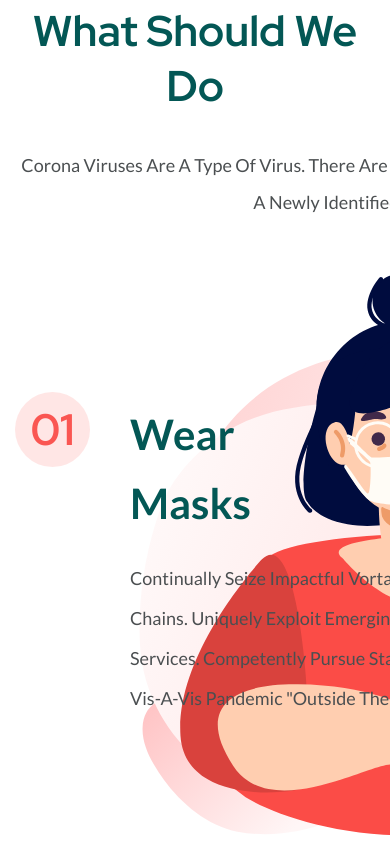
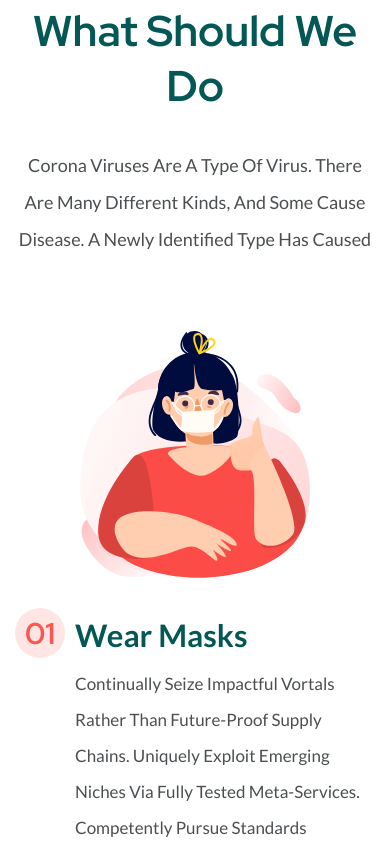
Before and after one commit to kapitoxa/covid-19-landing, a website: page src/index.html in a window 390 px wide. Shown: the part 4809-5650 px from the top of the page. Drawn offline with nearby package versions, Linux system fonts and the light colour scheme; files that its build step writes are made by us from their sources; files whose address does not match are found by name.

Commit message:
'protection' section adaptation

```diff
--- a/src/sass/blocks/_protection.scss
+++ b/src/sass/blocks/_protection.scss
@@ -27,12 +27,12 @@
         &__text {
             position: relative;
             width: 50%;
-            margin-left: 115px;
+            padding-left: 115px;
         }
         &__step {
             position: absolute;
             top: 0;
-            left: -115px;
+            left: 0;
             display: flex;
             justify-content: center;
             align-items: center;
--- /dev/null
+++ b/src/sass/blocks/media/_protection.scss
@@ -0,0 +1,94 @@
+@media (max-width: 1519px) {
+    .protection {
+        min-height: 2210px;
+        &-item {
+            &__text {
+                padding-left: 90px;
+                width: 60%;
+            }
+            &__step {
+                width: 65px;
+                height: 65px;
+                font-size: 40px;
+            }
+            &__title {
+                font-size: 38px;
+                line-height: 55px;
+            }
+            &__picture-wrapper {
+                padding: 20px;
+                width: 40%;
+            }
+            &__picture {
+                max-width: 100%;
+            }
+        }
+    }
+}
+
+@media (max-width: 1199px) {
+    .protection {
+        &-item {
+            margin-top: 25px;
+            flex-direction: column-reverse;
+            &:nth-child(even) {
+                flex-direction: column-reverse;
+            }
+            &__text {
+                margin-top: 10px;
+                width: 75%;
+            }
+            &__descr {
+                margin-top: 15px;
+                width: 100%;
+            }
+            &__picture-wrapper {
+                width: 370px;
+            }
+        }
+    }
+}
+
+@media (max-width: 991px) {
+    .protection {
+        &__descr {
+            width: 100%;
+        }
+        &-item {
+            &__text {
+                width: 100%;
+            }
+            &__picture-wrapper {
+                width: 360px;
+            }
+        }
+    }
+}
+
+@media (max-width: 575px) {
+    .protection {
+        &-item {
+            &__text {
+                padding-left: 60px;
+            }
+            &__step {
+                width: 50px;
+                height: 50px;
+                font-size: 30px;
+            }
+            &__title {
+                margin-top: 7px;
+                font-size: 31px;
+                line-height: 41px;
+            }
+            &__descr {
+                margin-top: 10px;
+                font-size: 17px;
+                line-height: 36px;
+            }
+            &__picture-wrapper {
+                width: 270px;
+            }
+        }
+    }
+}
--- a/src/sass/style.scss
+++ b/src/sass/style.scss
@@ -35,3 +35,4 @@
 @import "blocks/media/overview";
 @import "blocks/media/contagion";
 @import "blocks/media/symptoms";
+@import "blocks/media/protection";
```
Also changed, not shown: dist/css/style.min.css.
